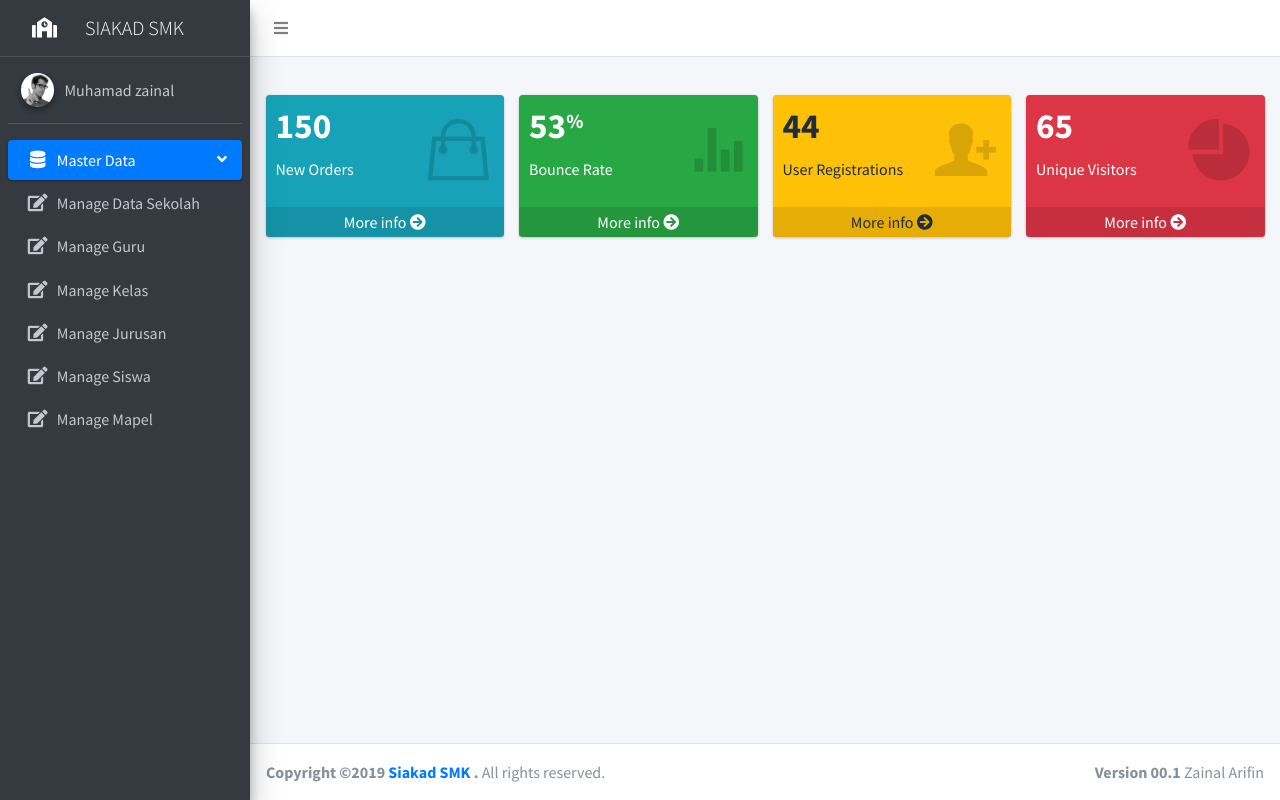
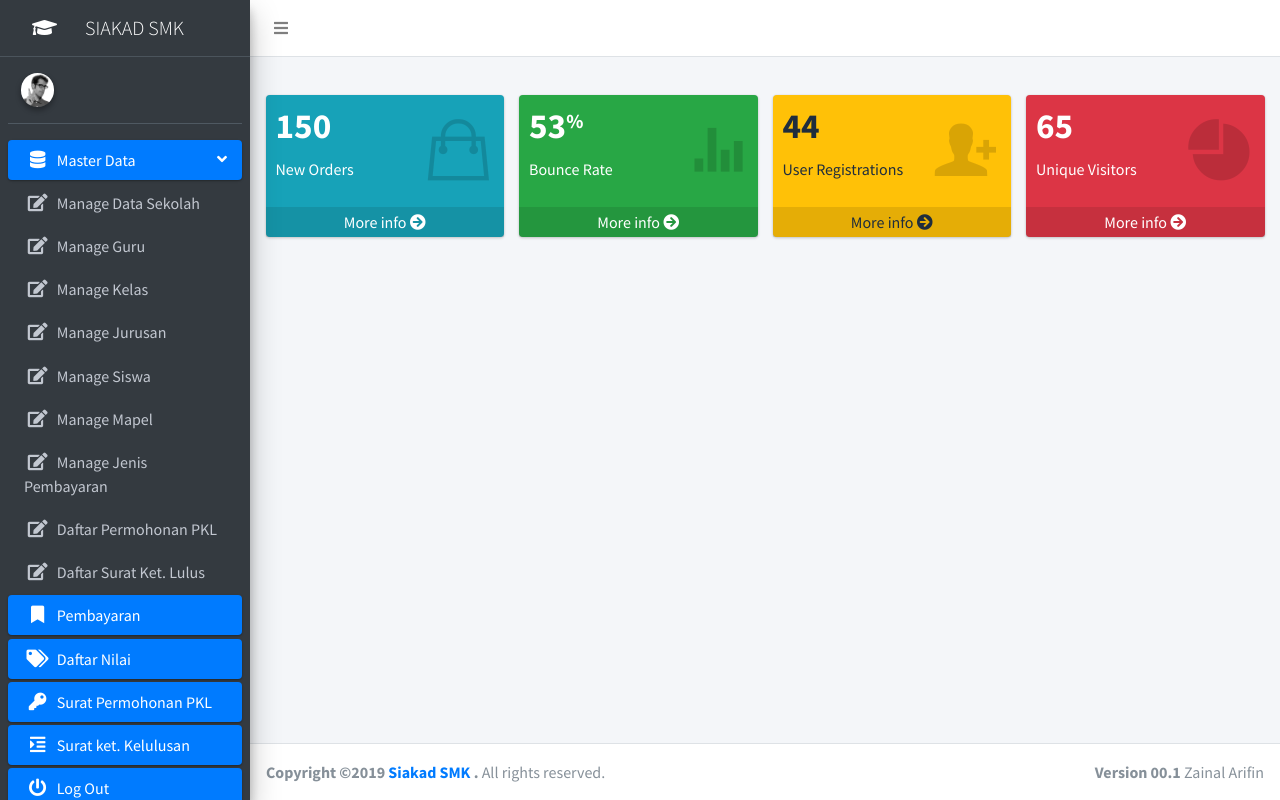
Before and after one commit to Zainal21/Siakad-Kelas-Codeigniter, a CodeIgniter app: page /SIAKAD-CI/index.php/dashboard/index in a window 1280 px wide. Run offline with CodeIgniter, Linux system fonts and the light colour scheme; data comes from the database, SQL or seed files in the repository; some libraries are stand-ins or nearby versions.

Commit message:
menambahkan fungsi login, menambahkan submenu dan fix bug pada session

```diff
--- a/application/controllers/Dashboard.php
+++ b/application/controllers/Dashboard.php
@@ -4,7 +4,8 @@ defined('BASEPATH') OR exit('No direct script access allowed');
 class Dashboard extends CI_Controller {
     public function index()
     {
-        $this->load->view('Dashboard');
+        $ses['user']= $this->db->get_where('user',  ['name' => $this->session->userdata('name')]);
+        $this->load->view('Dashboard', $ses);
     }
 
 }
--- a/application/controllers/ManageKelas.php
+++ b/application/controllers/ManageKelas.php
@@ -18,8 +18,8 @@ class ManageKelas extends CI_Controller {
     {
 
         $data['jurusan'] = $this->M_ManageJurusan->get();
-        $this->form_validation->set_rules('kode_kelas', 'kode mapel', 'required');
-        $this->form_validation->set_rules('nama_kelas', 'nama_kelas', 'required');
+        $this->form_validation->set_rules('username', 'username', 'required');
+        $this->form_validation->set_rules('password', 'password', 'required');
        if( $this->form_validation->run() == FALSE){
            $this->load->view('BackEnd/FormTambah/TambahManageKelas', $data);
         }else{
--- a/application/models/M_Registration.php
+++ b/application/models/M_Registration.php
@@ -8,7 +8,7 @@ class M_Registration extends CI_Model {
         'username' => $this->input->post('username'),
         'password' =>password_hash( $this->input->post('password'), PASSWORD_DEFAULT),
         'name' => $this->input->post('nama'),
-        'role_id' => $this->input->post('role_id')
+        'role' => $this->input->post('role')
       ];
       $this->db->insert('user', $data);
     }
--- a/application/views/Dashboard.php
+++ b/application/views/Dashboard.php
@@ -7,6 +7,8 @@
     <section class="content">
       <div class="container-fluid">
         <!-- Small boxes (Stat box) -->
+        <div class="flash-data" data-flashdata="<?= $this->session->flashdata('Success'); ?>"></div>
+
               <div class="row">
           <div class="col-lg-3 col-6">
             <!-- small box -->
@@ -77,4 +79,17 @@
 
 
 
+
+<script>
+const flashdata = $('.flash-data').data('flashdata');
+
+if(flashdata){
+  Swal({
+      title: 'Selamat',
+      text : '' + flashdata,
+      type :''
+  });
+}
+
+</script>
 <?php $this->load->view('StructureView/Footer'); ?>
--- a/application/views/StructureView/Sidebar.php
+++ b/application/views/StructureView/Sidebar.php
@@ -3,7 +3,7 @@
   <aside class="main-sidebar sidebar-dark-primary elevation-4">
     <!-- Brand Logo -->
     <a href="" class="brand-link">
-      <i class="fas fa-school ml-4"></i>
+      <i class="fas fa- fa-graduation-cap ml-4"></i>
       <span class="brand-text font-weight-light ml-4">  SIAKAD SMK</span>
     </a>
 
@@ -15,7 +15,7 @@
           <img src="<?= base_url(); ?>assest/dist/img/user2-160x160.jpg" class="img-circle elevation-2" alt="User Image">
         </div>
         <div class="info">
-          <a href="#" class="d-block">Muhamad zainal</a>
+          <a href="" class="d-block"><?= $this->session->userdata('name'); ?></a>
         </div>
       </div>
 
@@ -69,12 +69,69 @@
                       <p>Manage Mapel</p>
                     </a>
               </li>
+               <li class="nav-item">
+                    <a href="<?= base_url(); ?>ManageMapel" class="nav-link ">
+                      <i class="fas fa-edit nav-icon"></i>
+                      <p>Manage Jenis Pembayaran</p>
+                    </a>
+              </li>
+               <li class="nav-item">
+                    <a href="<?= base_url(); ?>ManageMapel" class="nav-link ">
+                      <i class="fas fa-edit nav-icon"></i>
+                      <p>Daftar Permohonan PKL</p>
+                    </a>
+              </li>
+               <li class="nav-item">
+                    <a href="<?= base_url(); ?>ManageMapel" class="nav-link ">
+                      <i class="fas fa-edit nav-icon"></i>
+                      <p>Daftar Surat Ket. Lulus</p>
+                    </a>
+              </li>
 
             </ul>
           </li>
 
 
-
+       <li class="nav-item has-treeview menu-open">
+            <a href="" class="nav-link active">
+              <i class="nav-icon fas fa-bookmark"></i>
+              <p>
+              Pembayaran
+              </p>
+            </a>
+        </li>
+          <li class="nav-item has-treeview menu-open">
+            <a href="" class="nav-link active">
+              <i class="nav-icon fas fa-tags"></i>
+              <p>
+             Daftar Nilai
+              </p>
+            </a>
+        </li>
+          <li class="nav-item has-treeview menu-open">
+            <a href="" class="nav-link active">
+              <i class="nav-icon fas fa-key"></i>
+              <p>
+             Surat Permohonan PKL
+              </p>
+            </a>
+        </li>
+        <li class="nav-item has-treeview menu-open">
+            <a href="" class="nav-link active">
+              <i class="nav-icon fas fa-indent"></i>
+              <p>
+             Surat ket. Kelulusan
+              </p>
+            </a>
+        </li>
+         <li class="nav-item has-treeview menu-open">
+            <a href="<?= base_url(); ?>Auth/Logout" class="nav-link active">
+              <i class="nav-icon fas fa-power-off"></i>
+              <p>
+             Log Out
+              </p>
+            </a>
+        </li>
 
 
 
```
Also changed, not shown: application/controllers/Auth.php (+61 -1 lines), application/controllers/Registration.php (deleted, +0 -26 lines), application/views/Login.php (+11 -6 lines), application/views/Registration.php (+13 -11 lines), siakad_kelas.sql (+20 -22 lines).
